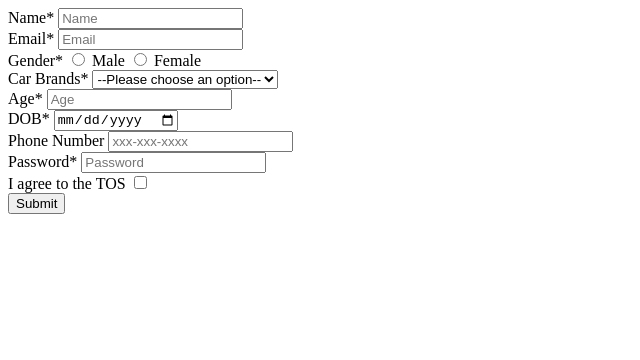
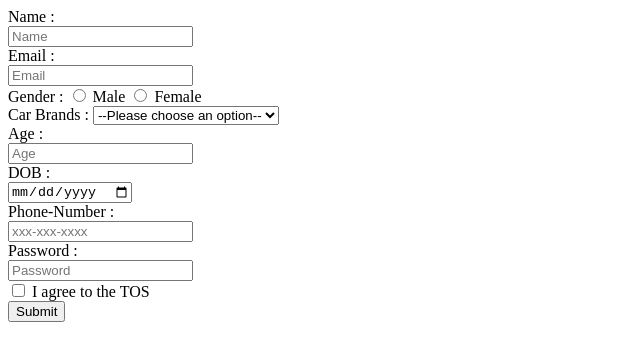
Before and after one commit to acciojob/signup-form-car-ghoshsuman845, a website: page main.html in a window 1280 px wide. Shown: the whole page, without its empty margins (0-640 px from the left). Drawn offline with Linux system fonts and the light colour scheme.

Commit message:
created a submission

```diff
--- a/main.html
+++ b/main.html
@@ -1,49 +1,60 @@
 <!DOCTYPE html>
+
 <html>
+
 <head>
 	<link rel="stylesheet" href="styles.css">
 </head>
+
 <body>
-	<form action="#" method="post">
-		<label for="name">Name*</label>
-		<input type="text" id="name" name="name" placeholder="Name" required> <br>
+	<!-- the entire body must be written by student -->
 
-		<label for="email">Email*</label>
-		<input type="email" id="email" name="email" placeholder="Email" required> <br>
+	<form method="post">
+            <label for="name">Name :</label><br>
+            <input type="text" id="name" placeholder="Name" name="name" required>
+            <br>
 
-		<label for="gender">Gender*</label>
-		<input type="radio" name="gender" id="gender_m" value="male" required>
-		<label for="gender_m">Male</label>
-		<input type="radio" name="gender" id="gender_f" value="female" required>
-		<label for="gender_f">Female</label> <br>
+            <label for="email">Email :</label><br>
+            <input type="email" id="email" placeholder="Email" name="email" required><br>
 
-		<label for="cars">Car Brands*</label>
-		<select name="cars" id="cars" required>
-			<option value="" disabled selected>--Please choose an option--</option>
-			<option value="bmw">BMW</option>
-			<option value="audi">Audi</option>
-			<option value="mercedes">Mercedes</option>
-		</select> <br>
 
-		<label for="age">Age*</label>
-		<input type="number" id="age" name="age" placeholder="Age" required> <br>
+            <label for="gender">Gender :</label>
+            <input type="radio" id="gender_m" name="gender" required>
+            <label for="gender">Male</label>
+            <input type="radio" id="gender_f" name="gender" required>
+            <label for="gender">Female</label><br>
 
-		<label for="dob">DOB*</label>
-		<input type="date" id="dob" name="dob" required> <br>
 
-		<label for="tel">Phone Number</label>
-		<input type="tel" id="tel" name="tel" placeholder="xxx-xxx-xxxx"> <br>
+            <label for="cars">Car Brands :</label>
 
-		<label for="password">Password*</label>
-		<input type="password" id="password" name="password" placeholder="Password" required> <br>
+            <select name="cars" id="cars" required>
+            <option value="" disabled selected hidden>--Please choose an option--</option>
+            <option value="volvo">Volvo</option>
+            <option value="saab">Saab</option>
+            <option value="mercedes">Mercedes</option>
+            <option value="audi">Audi</option>
+            </select><br>
 
-		<label for="tos">I agree to the TOS</label>
-		<input type="checkbox" id="tos" name="tos" required> <br>
+            <label for="age">Age :</label><br>
+            <input type="number" id="age" placeholder="Age" name="age" required><br>
 
-		<input type="submit" value="Submit">
+            <label for="dob">DOB :</label><br>
+            <input type="date" id="dob" placeholder="DOB" name="dob" required><br>
 
-	</form>
-	<!-- the entire body must be written by student -->
-    <script type="text/javascript" src="./script.js"></script>
+            <label for="tel">Phone-Number :</label><br>
+            <input type="tel" id="tel" placeholder="xxx-xxx-xxxx" name="tel"><br>
+
+            <label for="password">Password :</label><br>
+            <input type="password" id="password" placeholder="Password" name="password" required><br>
+
+            <input type="checkbox" id="tos" name="tos" required>
+            <label for="tos">I agree to the TOS</label><br>
+
+            <button type="submit">Submit</button>
+          </form>
+    <script type="text/javascript" src="./script.js">
+</script>
+
 </body>
+
 </html>
```
